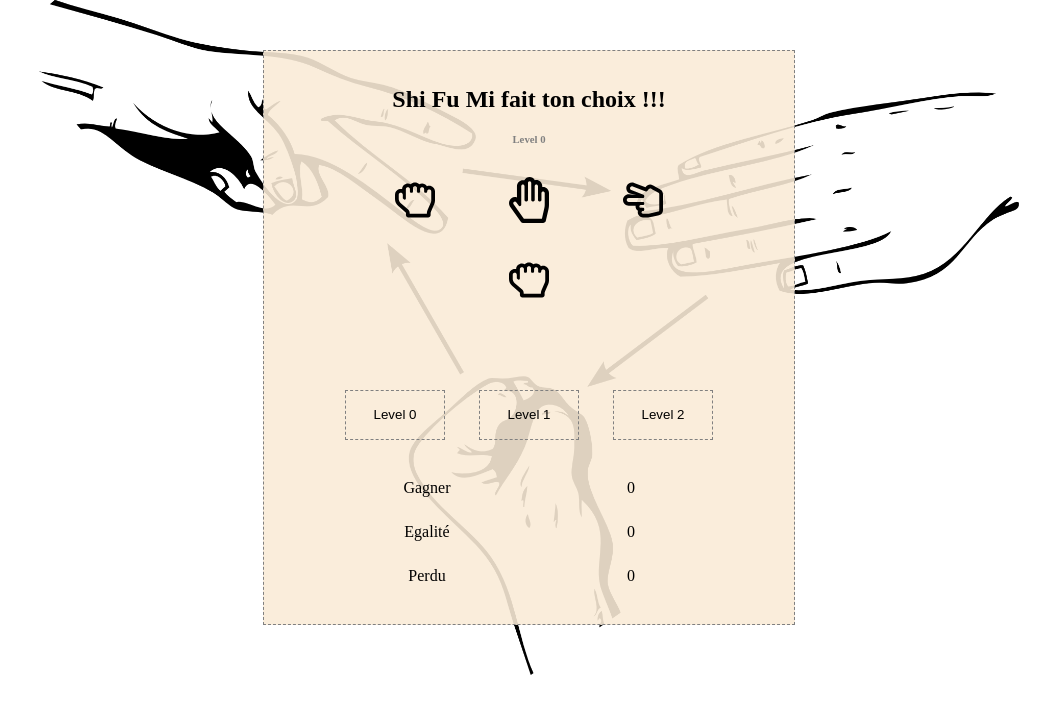
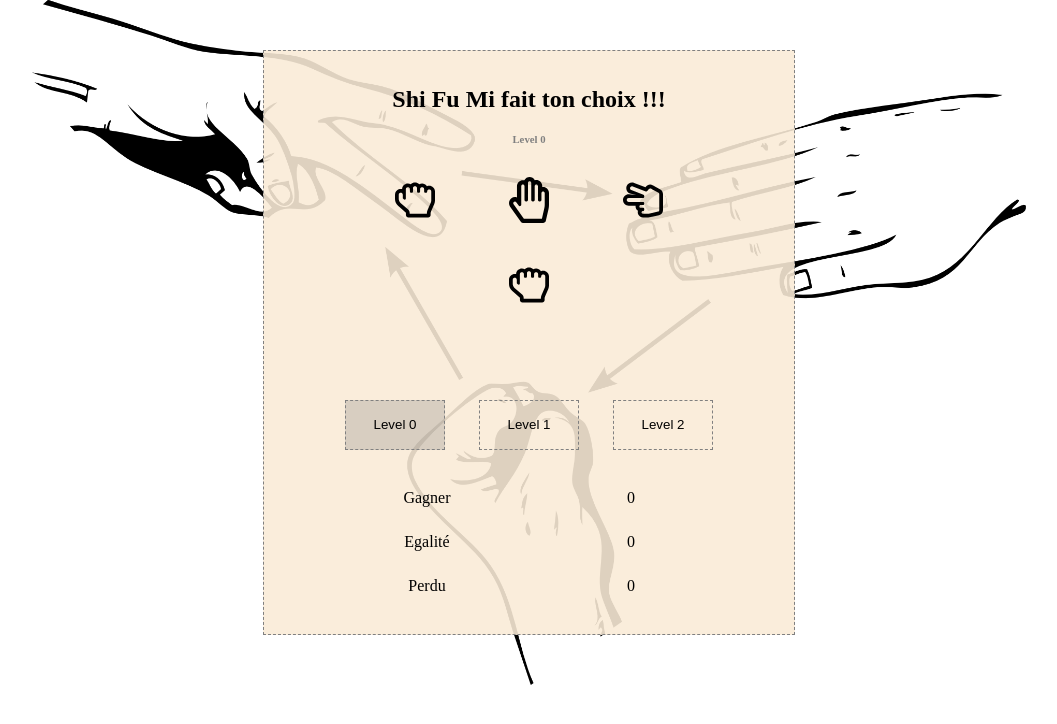
Before and after one commit to fabdan3164/Shi-Fu-Mi, a plain HTML site: page index.html in a window 1280 px wide. Both pictures are taken after a click on the button "Level 0". Shown: the whole page, without its empty margins (111-1168 px from the left). Drawn offline with Linux system fonts and the light colour scheme.

Commit message:
Add new css style

```diff
--- a/app.js
+++ b/app.js
@@ -1,4 +1,3 @@
-
 let repia = document.querySelector('#repia');
 let result = document.querySelector('.result');
 
@@ -12,7 +11,6 @@ let buttonlevel0= document.querySelector('#level0');
 let tabgagner = document.querySelector('#gagner');
 let tabegalite = document.querySelector('#egalite');
 let tabperdu = document.querySelector('#perdu');
-
 
 let applause = new Audio('applause.mp3');
 let lost= new Audio('boo.mp3');
@@ -36,6 +34,7 @@ window.onload = function () {
 const level_0 = () => {
 
         select = Math.floor(Math.random() * 3 + 1);
+
         if (select === 1) {
             ia = "Pierre";
             repia.innerHTML = '<img src="hand-rock-regular.svg" alt="">'
@@ -284,12 +283,27 @@ buttonlevel0.onclick = () => {
     document.querySelector('.level1').style.display = 'none';
     document.querySelector('.level0').style.display = 'block';
     document.querySelector('.level2').style.display = 'none';
+    buttonlevel0.style.backgroundColor = 'rgba(128, 128, 128, 0.281)';
+    buttonlevel1.style.backgroundColor = 'transparent';
+    buttonlevel2.style.backgroundColor = 'transparent';
 }
 
 buttonlevel1.onclick = () => {
     document.querySelector('.level1').style.display = 'block';
     document.querySelector('.level0').style.display = 'none';
     document.querySelector('.level2').style.display = 'none';
+    buttonlevel1.style.backgroundColor = 'rgba(128, 128, 128, 0.281)';
+    buttonlevel0.style.backgroundColor = 'transparent';
+    buttonlevel2.style.backgroundColor = 'transparent';
+}
+
+buttonlevel2.onclick = () => {
+    document.querySelector('.level1').style.display = 'none';
+    document.querySelector('.level0').style.display = 'none';
+    document.querySelector('.level2').style.display = 'block';
+    buttonlevel2.style.backgroundColor = 'rgba(128, 128, 128, 0.281)';
+    buttonlevel1.style.backgroundColor = 'transparent';
+    buttonlevel0.style.backgroundColor = 'transparent';
 }
 
 let buttonpierre_1 = document.querySelector('#pierre_1');
@@ -314,11 +328,7 @@ buttonciseau_1.onclick = () => {
     tab.push(2)
 }
 
-buttonlevel2.onclick = () => {
-    document.querySelector('.level1').style.display = 'none';
-    document.querySelector('.level0').style.display = 'none';
-    document.querySelector('.level2').style.display = 'block';
-}
+
 
 let buttonpierre_2 = document.querySelector('#pierre_2');
 let buttonfeuille_2 = document.querySelector('#feuille_2');
--- a/index.html
+++ b/index.html
@@ -47,11 +47,16 @@
             </div>
 
 
+            <div class="flex">
+                <div>
+                    <img src="" alt="" id="imgturn">
+                </div>
 
-            <div id="repia">
-<img src="" alt="" id="imgturn">
+                <div id="repia">
+
+                </div>
+
             </div>
-
         </div>
         <div>
             <h2 class="result"></h2>
@@ -85,7 +90,7 @@
 <script src="./app.js"></script>
 <script defer src="https://use.fontawesome.com/releases/v5.13.0/js/all.js"
     integrity="sha384-ujbKXb9V3HdK7jcWL6kHL1c+2Lj4MR4Gkjl7UtwpSHg/ClpViddK9TI7yU53frPN" crossorigin="anonymous">
-    </script>
+</script>
 
 
 </html>
--- a/style.css
+++ b/style.css
@@ -64,6 +64,10 @@ button:hover{
     height: 50px;
 }
 
+#level0 {
+  background-color: rgba(128, 128, 128, 0.281);
+}
+
 .level1, .level2 {
     display: none;
 }
@@ -72,3 +76,14 @@ h6 {
     color: grey;
     margin: 0;
 }
+
+.flex{
+display: flex;
+justify-content: center;
+}
+
+.flex img{
+    width: 50px;
+    height: 50px;
+    margin: 5px;
+}
```
